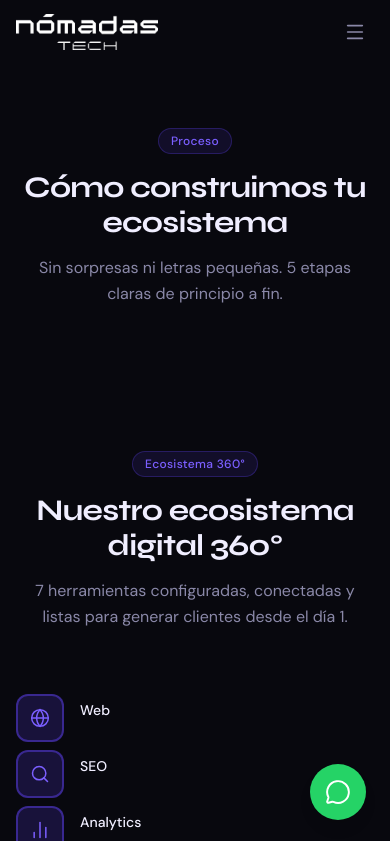
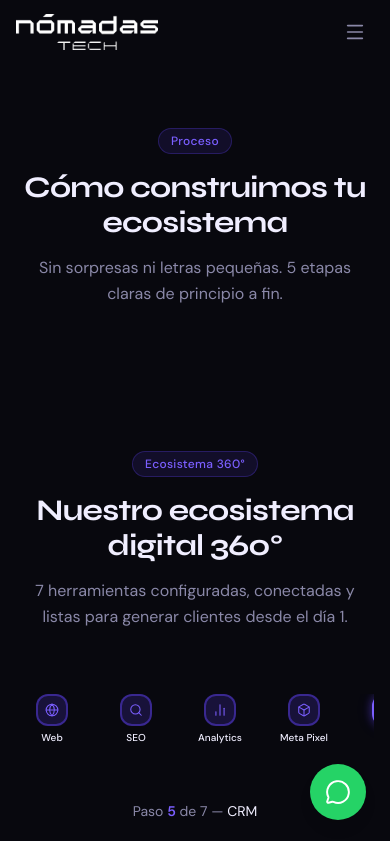
Before and after one commit to natyluu/nomadas-tech, a Next.js app: page /proceso in a window 390 px wide. Shown: the top 841 px of the page. Built offline with nearby package versions, Linux system fonts and the light colour scheme.

Commit message:
fix: diseño móvil portafolio y flow diagram

```diff
--- a/app/globals.css
+++ b/app/globals.css
@@ -121,3 +121,12 @@ h1, h2, h3, h4, h5, h6 {
 .bg-purple-dim {
   background-color: rgba(91, 63, 232, 0.12);
 }
+
+/* ─── Scrollbar hide utility ───────────────────────────── */
+.scrollbar-hide {
+  -ms-overflow-style: none;
+  scrollbar-width: none;
+}
+.scrollbar-hide::-webkit-scrollbar {
+  display: none;
+}
--- a/components/home/FlowDiagram.tsx
+++ b/components/home/FlowDiagram.tsx
@@ -1,6 +1,6 @@
 'use client'
 
-import { useEffect, useState } from 'react'
+import React, { useEffect, useState } from 'react'
 import {
   Globe, Search, BarChart2, Box, Users, Target, DollarSign,
   type LucideIcon,
@@ -112,8 +112,14 @@ export function FlowDiagram() {
           })}
         </div>
 
-        {/* Mobile flow — vertical */}
-        <div className="md:hidden flex flex-col gap-0" role="list" aria-label="Pasos del flujo">
+        {/* Mobile flow — horizontal scroll */}
+        <div className="md:hidden">
+          <div
+            className="flex flex-row gap-3 overflow-x-auto scrollbar-hide pb-2"
+            style={{ WebkitOverflowScrolling: 'touch' } as React.CSSProperties}
+            role="list"
+            aria-label="Pasos del flujo"
+          >
             {FLOW_NODES.map((node, i) => {
               const Icon = ICON_MAP[node.icon]
               const isActive = i === active
@@ -121,20 +127,25 @@ export function FlowDiagram() {
               const isPending = !isActive && !isDone
 
               return (
-              <div key={node.label} className="flex items-stretch gap-4" role="listitem">
-                {/* Timeline column */}
-                <div className="flex flex-col items-center">
+                <div
+                  key={node.label}
+                  role="listitem"
+                  className="flex flex-col items-center gap-1.5 shrink-0"
+                  style={{ width: 72 }}
+                >
                   <div
                     className={cn(
-                      'flex items-center justify-center w-12 h-12 rounded-xl border-2 transition-all duration-500 shrink-0',
+                      'flex items-center justify-center rounded-xl border-2 transition-all duration-500',
                       isActive  && 'bg-purple border-purple-light glow-purple-sm',
                       isDone    && 'bg-purple/20 border-purple/50',
                       isPending && 'bg-card border-purple/20',
                     )}
+                    style={{ width: 32, height: 32 }}
+                    aria-label={`${node.label}${isActive ? ' — activo' : isDone ? ' — completado' : ''}`}
                   >
                     {Icon && (
                       <Icon
-                        size={20}
+                        size={14}
                         strokeWidth={1.8}
                         aria-hidden="true"
                         className={cn(
@@ -146,33 +157,21 @@ export function FlowDiagram() {
                       />
                     )}
                   </div>
-                  {i < FLOW_NODES.length - 1 && (
-                    <div className="w-0.5 flex-1 mt-1 mb-1 bg-purple/10 relative overflow-hidden">
-                      <div
-                        className={cn(
-                          'absolute top-0 left-0 right-0 bg-purple transition-all duration-700',
-                          isDone ? 'h-full' : 'h-0',
-                        )}
-                      />
-                    </div>
-                  )}
-                </div>
-                {/* Label */}
-                <div className="flex items-center pb-6">
                   <span
                     className={cn(
-                      'font-body text-sm font-medium transition-colors duration-500',
+                      'font-body font-medium text-center leading-tight transition-colors duration-500',
                       isActive  && 'text-purple-light',
                       isDone    && 'text-content',
                       isPending && 'text-muted/50',
                     )}
+                    style={{ fontSize: 10 }}
                   >
                     {node.label}
                   </span>
                 </div>
-              </div>
               )
             })}
+          </div>
         </div>
 
         {/* Active step description */}
--- a/components/home/Portafolio.tsx
+++ b/components/home/Portafolio.tsx
@@ -5,21 +5,20 @@ import { motion, useInView } from 'framer-motion'
 import { SectionHeader } from '@/components/ui/SectionHeader'
 
 /*
-  Grid layout (3 cols):
+  Desktop grid (3 cols × 2 rows):
 
   ┌─────────┬─────────┬─────────┐
-  │         │  [2]    │         │  row 1
-  │  [1]    │ square  │         │
-  │  tall   ├─────────┤         │
-  │ 1c×2r   │  [3]    │  (gap)  │  row 2
-  │         │  wide ──┤         │
-  └─────────┴─────────┴─────────┘
+  │         │  [2]    │  [4]    │  row 1
+  │  [1]    │ square  │ square  │
+  │  tall   ├─────────┴─────────┤
+  │ 1c×2r   │  [3]    wide      │  row 2
+  └─────────┴───────────────────┘
 
-  Actual placement:
-  [1] col 1 / row 1–2   (tall: 1 col, 2 rows)
-  [2] col 2 / row 1     (square: 1 col, 1 row)
-  [3] col 2–3 / row 2   (wide: 2 cols, 1 row)
-  [4] col 3 / row 1     (square: 1 col, 1 row)
+  Mobile: single column, stacked:
+  [1] tall   → 400px
+  [2] square → 280px
+  [4] square → 280px
+  [3] wide   → 300px
 */
 
 /* ─── Shared badge ───────────────────────────────────────────────── */
@@ -45,13 +44,11 @@ function IndustryBadge({ label }: { label: string }) {
 function HoverOverlay({ client, industry }: { client: string; industry: string }) {
   return (
     <>
-      {/* Dark overlay */}
       <div
         className="absolute inset-0 opacity-0 transition-opacity duration-500 group-hover:opacity-100"
         style={{ background: 'rgba(0,0,0,0.5)' }}
         aria-hidden="true"
       />
-      {/* Centered text */}
       <div className="absolute inset-0 flex flex-col items-center justify-center gap-3 opacity-0 transition-all duration-500 group-hover:opacity-100 pointer-events-none px-6">
         <IndustryBadge label={industry} />
         <h3
@@ -65,7 +62,7 @@ function HoverOverlay({ client, industry }: { client: string; industry: string }
   )
 }
 
-/* ─── Card 1: tall — screenshot móvil, 1 col × 2 rows ───────────── */
+/* ─── Card 1: tall — 1 col × 2 rows on desktop ───────────────────── */
 function TallCard({ index }: { index: number }) {
   const ref = useRef<HTMLDivElement>(null)
   const inView = useInView(ref, { once: true, margin: '-80px' })
@@ -76,13 +73,8 @@ function TallCard({ index }: { index: number }) {
       initial={{ opacity: 0, y: 24 }}
       animate={inView ? { opacity: 1, y: 0 } : {}}
       transition={{ duration: 0.55, delay: index * 0.08, ease: 'easeOut' }}
-      className="relative overflow-hidden group cursor-default"
-      style={{
-        gridColumn: '1',
-        gridRow: '1 / 3',
-        borderRadius: 16,
-        minHeight: 520,
-      }}
+      className="relative overflow-hidden group cursor-default min-h-[400px] md:min-h-[520px] md:[grid-column:1] md:[grid-row:1/3]"
+      style={{ borderRadius: 16 }}
     >
       <div
         className="absolute inset-0 bg-cover transition-transform duration-700 ease-out group-hover:scale-105"
@@ -97,20 +89,20 @@ function TallCard({ index }: { index: number }) {
   )
 }
 
-/* ─── Card 2 & 4: square — fondo oscuro, imagen en hover ─────────── */
+/* ─── Card 2 & 4: square ─────────────────────────────────────────── */
 function SquareCard({
   client,
   industry,
   image,
-  gridColumn,
-  gridRow,
+  colClass,
+  rowClass,
   index,
 }: {
   client: string
   industry: string
   image: string
-  gridColumn: string
-  gridRow: string
+  colClass: string
+  rowClass: string
   index: number
 }) {
   const ref = useRef<HTMLDivElement>(null)
@@ -122,16 +114,9 @@ function SquareCard({
       initial={{ opacity: 0, y: 24 }}
       animate={inView ? { opacity: 1, y: 0 } : {}}
       transition={{ duration: 0.55, delay: index * 0.08, ease: 'easeOut' }}
-      className="relative overflow-hidden group cursor-default"
-      style={{
-        gridColumn,
-        gridRow,
-        borderRadius: 16,
-        minHeight: 254,
-        background: '#111118',
-      }}
+      className={`relative overflow-hidden group cursor-default min-h-[280px] md:min-h-[254px] ${colClass} ${rowClass}`}
+      style={{ borderRadius: 16, background: '#111118' }}
     >
-      {/* Image always visible */}
       <div
         className="absolute inset-0 bg-cover transition-transform duration-700 ease-out group-hover:scale-105"
         style={{
@@ -140,7 +125,6 @@ function SquareCard({
         }}
         aria-hidden="true"
       />
-      {/* Bottom gradient — hidden on hover */}
       <div
         className="absolute inset-0 transition-opacity duration-500 group-hover:opacity-0"
         style={{
@@ -149,13 +133,12 @@ function SquareCard({
         }}
         aria-hidden="true"
       />
-      {/* Hover overlay + centered text */}
       <HoverOverlay client={client} industry={industry} />
     </motion.div>
   )
 }
 
-/* ─── Card 3: wide — screenshot desktop, 2 cols × 1 row ─────────── */
+/* ─── Card 3: wide — 2 cols × 1 row on desktop ───────────────────── */
 function WideCard({ index }: { index: number }) {
   const ref = useRef<HTMLDivElement>(null)
   const inView = useInView(ref, { once: true, margin: '-80px' })
@@ -166,13 +149,8 @@ function WideCard({ index }: { index: number }) {
       initial={{ opacity: 0, y: 24 }}
       animate={inView ? { opacity: 1, y: 0 } : {}}
       transition={{ duration: 0.55, delay: index * 0.08, ease: 'easeOut' }}
-      className="relative overflow-hidden group cursor-default"
-      style={{
-        gridColumn: '2 / 4',
-        gridRow: '2',
-        borderRadius: 16,
-        minHeight: 254,
-      }}
+      className="relative overflow-hidden group cursor-default min-h-[300px] md:min-h-[254px] md:[grid-column:2/4] md:[grid-row:2]"
+      style={{ borderRadius: 16 }}
     >
       <div
         className="absolute inset-0 bg-cover bg-center transition-transform duration-700 ease-out group-hover:scale-105"
@@ -202,12 +180,7 @@ export function Portafolio() {
         />
 
         <div
-          className="grid"
-          style={{
-            gridTemplateColumns: 'repeat(3, 1fr)',
-            gridTemplateRows: 'repeat(2, auto)',
-            gap: 12,
-          }}
+          className="grid grid-cols-1 gap-3 md:[grid-template-columns:repeat(3,1fr)] md:[grid-template-rows:repeat(2,auto)]"
         >
           {/* Col 1, rows 1–2: tall */}
           <TallCard index={0} />
@@ -217,8 +190,8 @@ export function Portafolio() {
             client="Pastelería"
             industry="Gastronomía"
             image="/portafolios/cliente2.jpg"
-            gridColumn="2"
-            gridRow="1"
+            colClass="md:[grid-column:2]"
+            rowClass="md:[grid-row:1]"
             index={1}
           />
 
@@ -227,8 +200,8 @@ export function Portafolio() {
             client="Keydi de la Rosa"
             industry="E-commerce"
             image="/portafolios/cliente1.jpg"
-            gridColumn="3"
-            gridRow="1"
+            colClass="md:[grid-column:3]"
+            rowClass="md:[grid-row:1]"
             index={3}
           />
 
```
Lines whose indentation alone changed are shown as unchanged.
